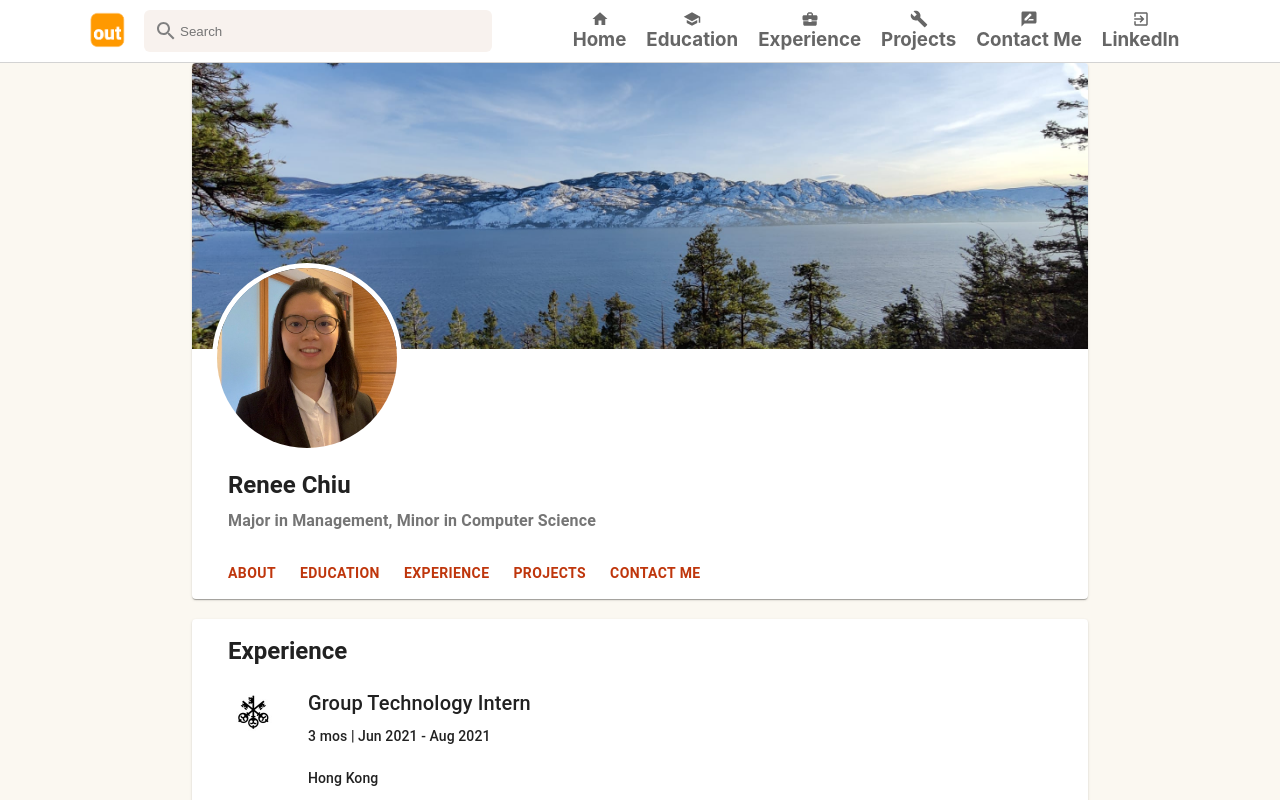
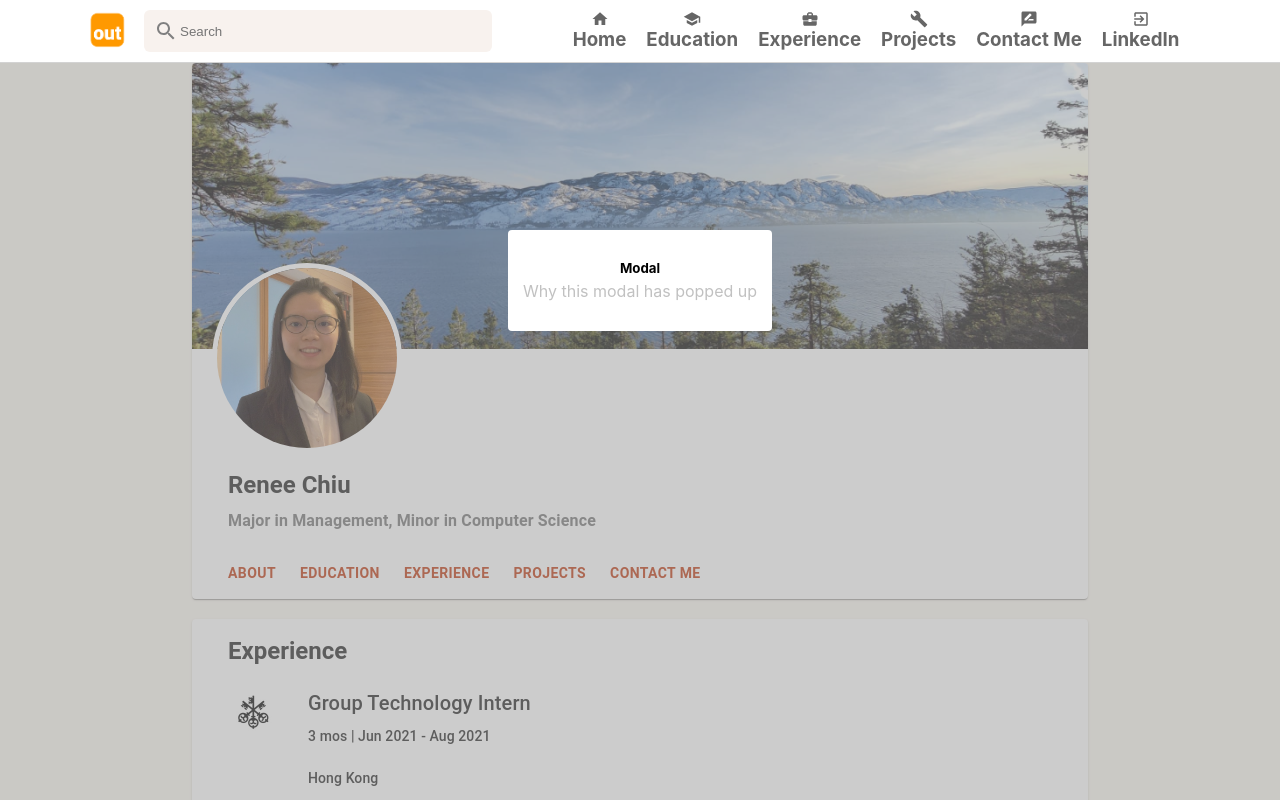
Before and after one commit to CWYRenee/CWYRenee.github.io, a React (Create React App) app: page / in a window 1280 px wide. Both pictures are taken after a click on the button "CONTACT ME". Shown: the top 800 px of the page. Built offline with nearby package versions, Linux system fonts and the light colour scheme.

Commit message:
initial modal commit

```diff
--- a/package.json
+++ b/package.json
@@ -18,7 +18,8 @@
     "react-redux": "^7.2.6",
     "react-router-dom": "^6.2.2",
     "react-router-hash-link": "^2.4.3",
-    "react-scripts": "5.0.0"
+    "react-scripts": "5.0.0",
+    "styled-components": "^5.3.3"
   },
   "scripts": {
     "start": "react-scripts start",
--- /dev/null
+++ b/src/components/Feed/ContactMe.js
@@ -0,0 +1,96 @@
+import * as React from "react";
+import { createPortal } from "react-dom";
+import styled from "styled-components";
+
+const SModalOverlay = styled.div`
+  background-color: #999999;
+  height: 100vh;
+  left: 0;
+  opacity: 0.5;
+  position: fixed;
+  top: 0;
+  width: 100vw;
+  z-index: 500;
+`;
+
+const SModalWrapper = styled.div`
+  display: flex;
+  justify-content: center;
+  left: 0;
+  outline: 0;
+  overflow-x: hidden;
+  overflow-y: auto;
+  position: fixed;
+  top: 25%;
+  width: 100%;
+  z-index: 1000;
+`;
+
+const SModal = styled.div`
+  align-items: center;
+  background: white;
+  border-radius: 0.25rem;
+  display: flex;
+  flex-direction: column;
+  margin: 1.875rem;
+  max-width: 500px;
+  position: relative;
+  z-index: 100;
+`;
+
+const SHeader = styled.div`
+  align-items: center;
+  display: flex;
+  flex-direction: column;
+  padding: 1.875rem 0.9375rem 1.875rem 0.9375rem;
+`;
+
+const STitle = styled.h5`
+  margin-bottom: 0.3125rem;
+`;
+
+const SButton = styled.button`
+  border-top: 1px solid #F0F0F0;
+  color: #6D087C;
+  cursor: pointer;
+  font-weight: bold;
+  padding: 0.9375rem;
+  width: 100%;
+`;
+
+const SDescription = styled.span`
+  color: #C1C1C1;
+  text-align: center;
+`;
+
+const ContactMe = ({ isVisible, hideModal }) => {
+
+  return isVisible
+    ? createPortal(
+
+        <React.Fragment>
+
+          <SModalOverlay />
+          <SModalWrapper
+            aria-modal={true}
+            aria-hidden={true}
+            tabIndex={-1}
+            role="dialog"
+            onClick={hideModal}
+          >
+            <SModal >
+              <SHeader>
+                <STitle>Modal</STitle>
+                <SDescription>
+                  Why this modal has popped up
+                </SDescription>
+              </SHeader>
+            </SModal>
+          </SModalWrapper>
+        </React.Fragment>,
+        document.body,
+      )
+    : null;
+};
+
+export default ContactMe;
--- a/src/components/Feed/Profile.js
+++ b/src/components/Feed/Profile.js
@@ -12,8 +12,12 @@ import React from 'react'
 import "./Profile.sass";
 import profile_background from "./profile_background.JPG";
 import headshot from "./headshot.jpg";
+import ContactMe from "./ContactMe";
+import useModal from "./useModal";
 
 const Profile = () => {
+  const {isVisible, toggleModal} = useModal();
+
   return (
     <Card className='profile' id='profile' >
       <CardActionArea className='profile_action' >
@@ -40,7 +44,8 @@ const Profile = () => {
         <Link smooth to="#education" style={{ textDecoration: 'none' }}><Button size="medium" style={{ color:"#bf360c", fontWeight: "bold"}} href="">Education</Button></Link>
         <Link smooth to="#experience" style={{ textDecoration: 'none' }}><Button size="medium" style={{ color:"#bf360c", fontWeight: "bold"}} href="">Experience</Button></Link>
         <Link smooth to="#projects" style={{ textDecoration: 'none' }}><Button size="medium" style={{ color:"#bf360c", fontWeight: "bold"}}href="">Projects</Button></Link>
-        <Button size="medium" style={{ color:"#bf360c", fontWeight: "bold"}} href="">Contact Me</Button>
+        <Button size="medium" style={{ color:"#bf360c", fontWeight: "bold"}} onClick={toggleModal}>Contact Me</Button>
+        <ContactMe isVisible={isVisible} hideModal={toggleModal} />
         </BrowserRouter>
       </CardActions>
     </Card>
--- /dev/null
+++ b/src/components/Feed/useModal.js
@@ -0,0 +1,13 @@
+import { useState } from 'react';
+const useModal = () => {
+  const [isVisible, setIsVisible] = useState(false);
+
+  function toggleModal() {
+    setIsVisible(!isVisible);
+  }
+return {
+    isVisible,
+    toggleModal,
+  }
+};
+export default useModal;
```
Also changed, not shown: src/components/Feed/ContactMe.sass (added), 1 other file (tests, documents, lock files or other folders).
